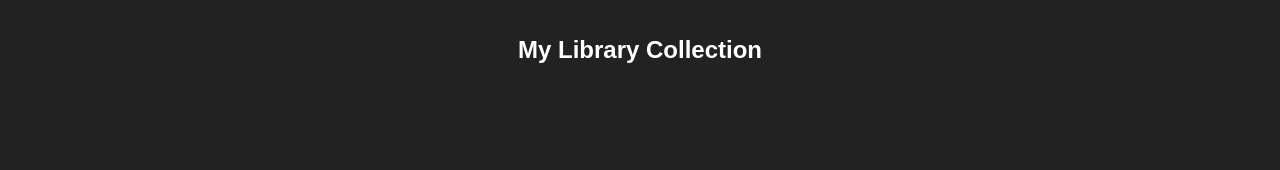
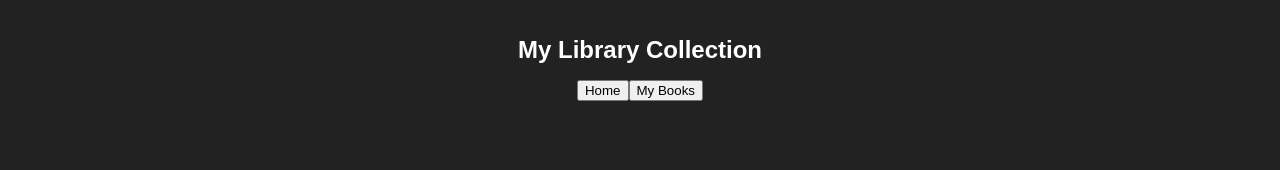
Before and after one commit to tiffanyls/mylibrarycatalog, a React (Create React App) app: page / in a window 1280 px wide. Shown: the top 170 px of the page. Built offline with nearby package versions, Linux system fonts and the light colour scheme; no server answers.

Commit message:
made home and mybooks buttons

```diff
--- a/src/App.js
+++ b/src/App.js
@@ -23,6 +23,9 @@ class App extends Component {
 getFavorites(){
   axios.get('/api/savebooks').then (response => this.setState({favoriteBooks: response.data, showFavorites: true}));
 }
+changeViews() {
+  this.setState({showFavorites: !this.state.showFavorites});
+}
 
   render() {
     console.log(this.state.favoriteBooks)
@@ -31,6 +34,8 @@ getFavorites(){
         <header className="App-header">
           {/* <img src={mylibrarycolletion} className="Logo" alt="logo" /> */}
           <h1 className="App-title">My Library Collection</h1>
+          <button onClick={() => this.changeViews()}>Home</button>
+          <button onClick={() => this.changeViews()}>My Books</button>
         </header>
         {this.state.showFavorites ? <Bookshelf favorites={this.state.favoriteBooks}/> : <Searchbar getFavorites={this.getFavorites}/>}
 
```
